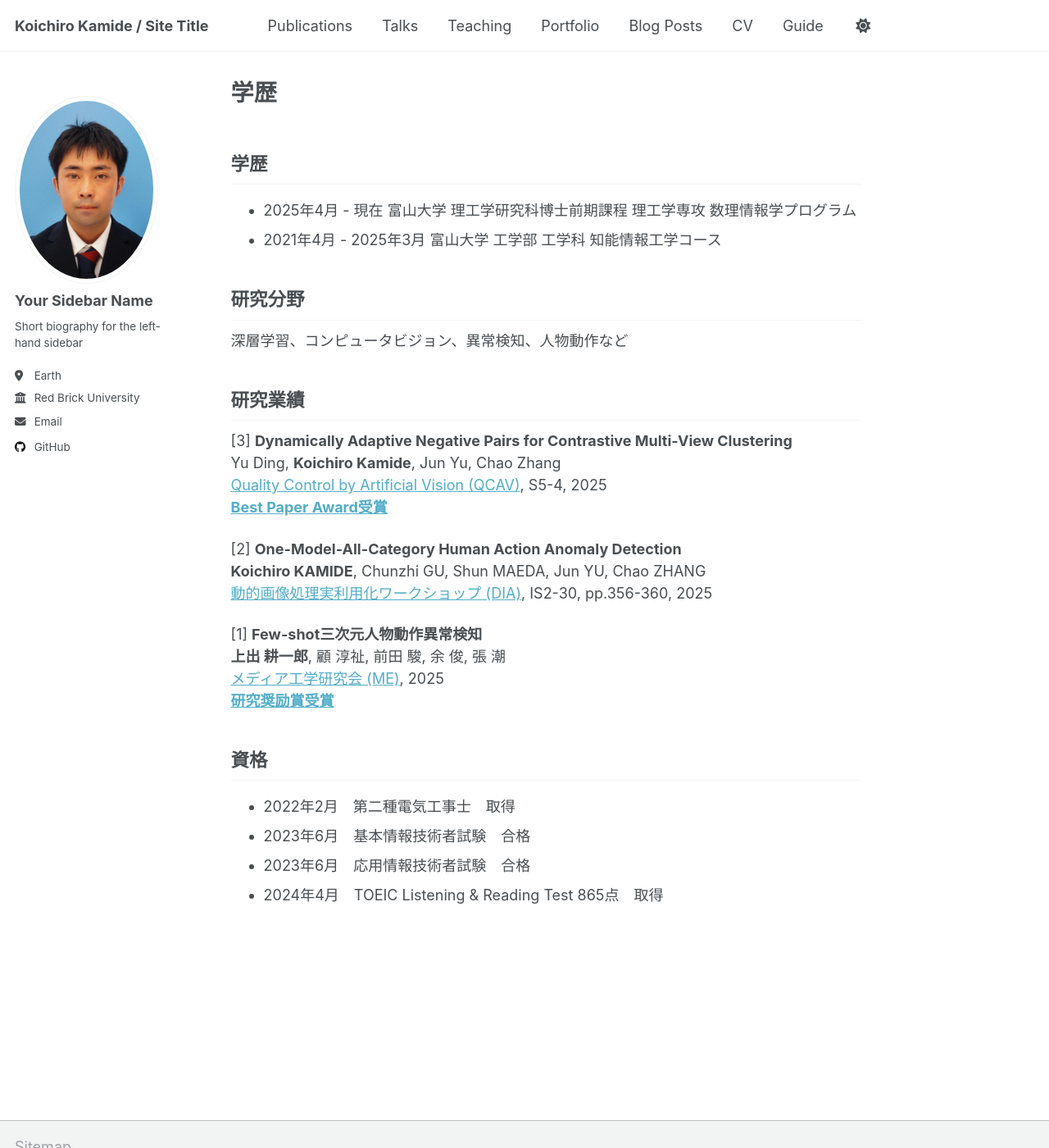
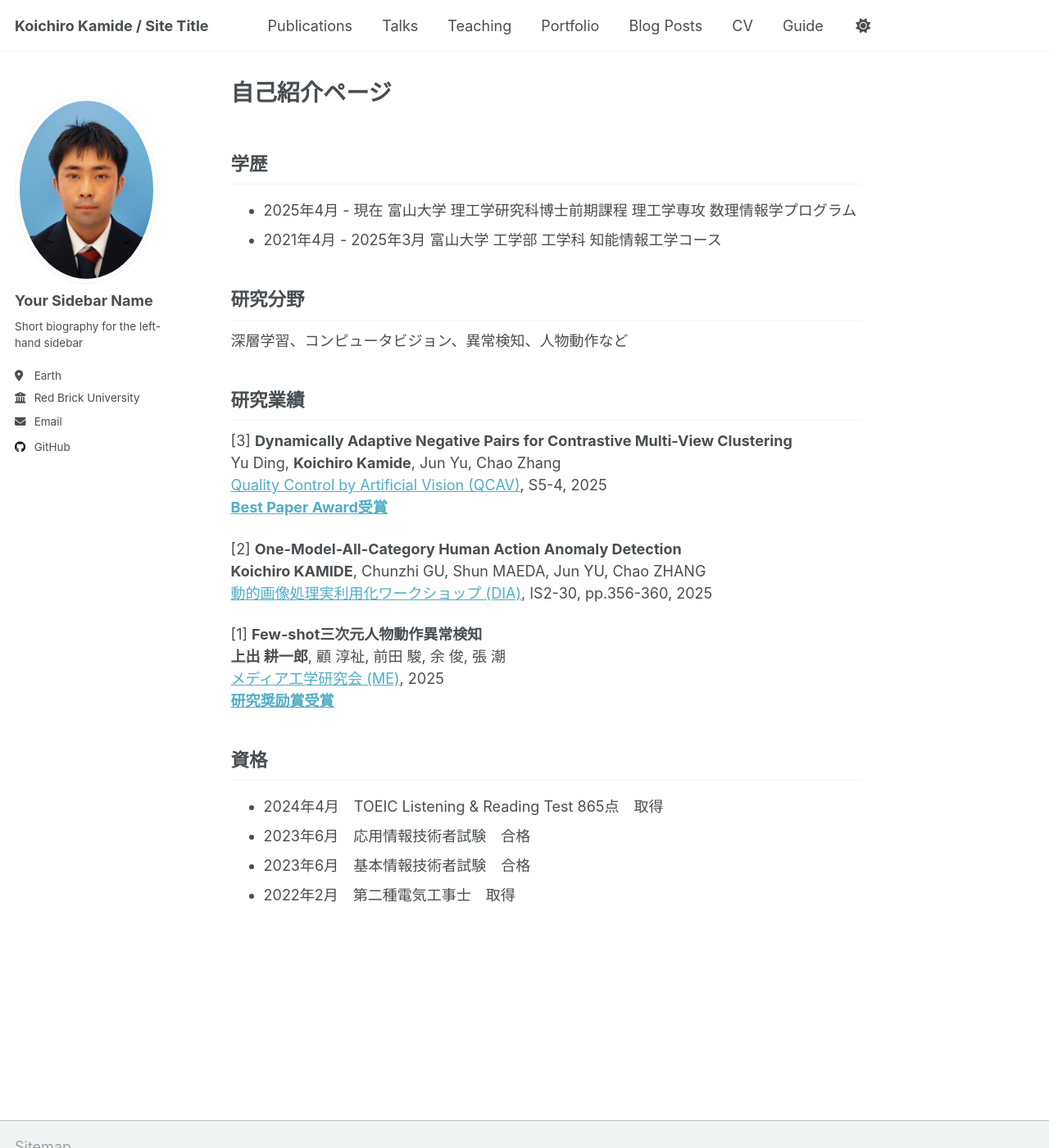
Before and after one commit to koichiro-kamide/koichiro-kamide.github.io, a Jekyll site: the page built from _pages/about.md, in a window 1280 px wide and 1400 px high. Shown: the whole window at 82% size. Built offline with Jekyll 4.4.1, drawn with Linux system fonts in a browser that asks for light colours; our own code applies the rules of GitHub Pages for plain Markdown files.

Commit message:
Update about.md

```diff
--- a/_pages/about.md
+++ b/_pages/about.md
@@ -1,6 +1,6 @@
 ---
 permalink: /
-title:
+title: 自己紹介ページ
 author_profile: true
 redirect_from:
   - /about/
@@ -35,10 +35,10 @@ Yu Ding,  **Koichiro Kamide**,  Jun Yu,  Chao Zhang
 
 
 ## 資格
+* 2024年4月　TOEIC Listening & Reading Test 865点　取得
+* 2023年6月　応用情報技術者試験　合格
+* 2023年6月　基本情報技術者試験　合格
 * 2022年2月　第二種電気工事士　取得
-* 2023年6月　基本情報技術者試験　合格
-* 2023年6月　応用情報技術者試験　合格
-* 2024年4月　TOEIC Listening & Reading Test 865点　取得
 
 
 <!--
```
